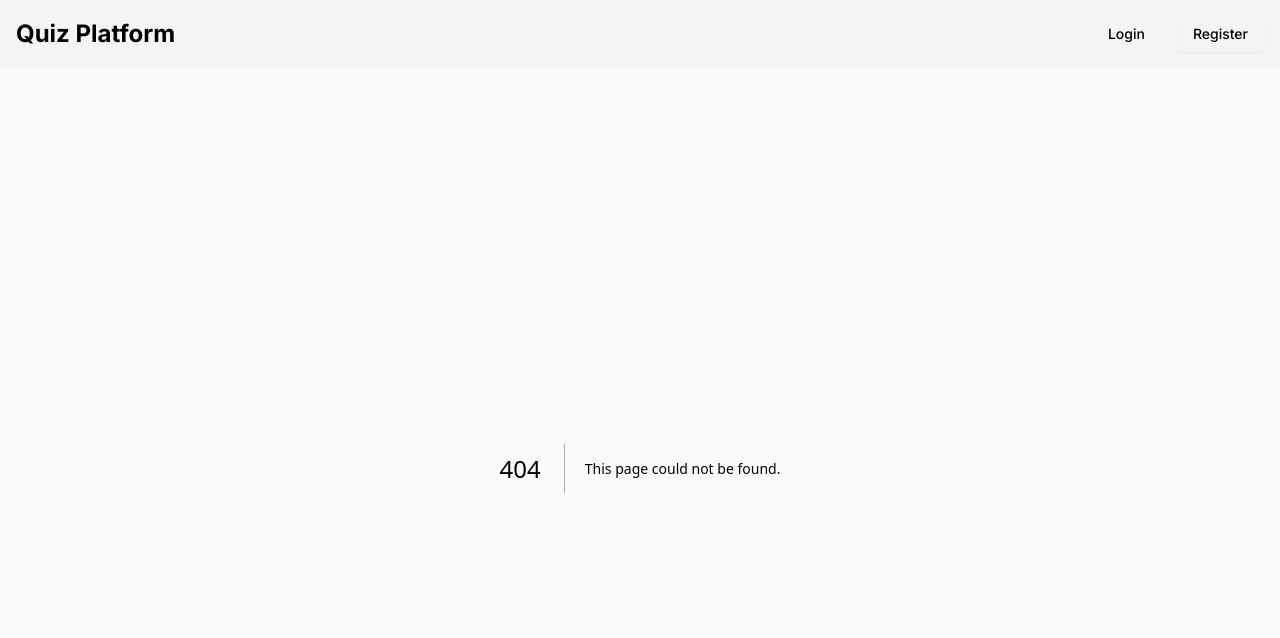
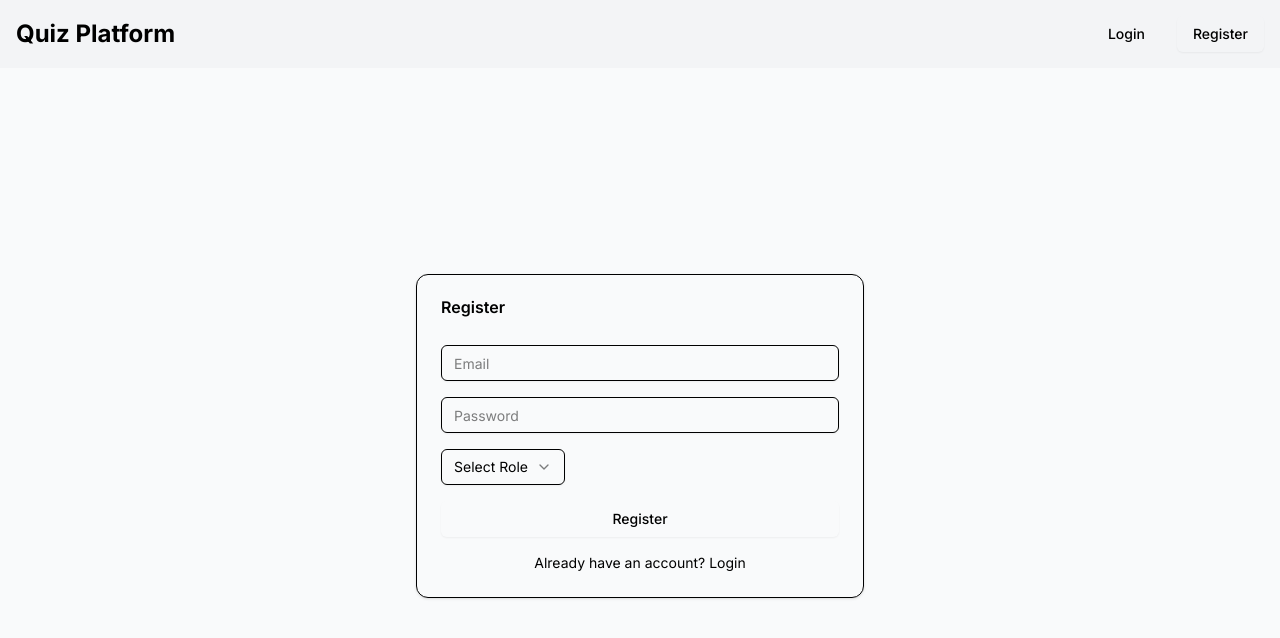
Before and after one commit to deepakdnayak/quiz-platform, a Next.js app: page /auth/register in a window 1280 px wide. Before the commit this address had no page. Shown: the top 638 px of the page. Built offline with nearby package versions, Linux system fonts and the light colour scheme; no server answers.

Commit message:
Added Register

```diff
--- /dev/null
+++ b/src/app/auth/register/page.tsx
@@ -0,0 +1,89 @@
+'use client';
+
+import { useState } from 'react';
+import { useRouter } from 'next/navigation';
+import Link from 'next/link';
+import { Button } from '@/components/ui/button';
+import { Input } from '@/components/ui/input';
+import { Select, SelectContent, SelectItem, SelectTrigger, SelectValue } from '@/components/ui/select';
+import { Card, CardContent, CardHeader, CardTitle } from '@/components/ui/card';
+import { toast } from 'sonner';
+import { register } from '@/lib/api';
+
+export default function RegisterPage() {
+  const router = useRouter();
+  const [email, setEmail] = useState('');
+  const [password, setPassword] = useState('');
+  const [role, setRole] = useState('');
+  const [isLoading, setIsLoading] = useState(false);
+
+  const handleSubmit = async (e: React.FormEvent) => {
+    e.preventDefault();
+    if (!role) {
+      toast.error('Please select a role');
+      return;
+    }
+    setIsLoading(true);
+    try {
+      await register({ email, password, role });
+      toast.success('Registered successfully');
+      router.push('/auth/login');
+    } catch (error: any) {
+      toast.error(error.message);
+    } finally {
+      setIsLoading(false);
+    }
+  };
+
+  return (
+    <div className="flex items-center justify-center min-h-[calc(100vh-64px)]">
+      <Card className="w-full max-w-md">
+        <CardHeader>
+          <CardTitle>Register</CardTitle>
+        </CardHeader>
+        <CardContent>
+          <form onSubmit={handleSubmit} className="space-y-4">
+            <div>
+              <Input
+                type="email"
+                placeholder="Email"
+                value={email}
+                onChange={(e) => setEmail(e.target.value)}
+                required
+              />
+            </div>
+            <div>
+              <Input
+                type="password"
+                placeholder="Password"
+                value={password}
+                onChange={(e) => setPassword(e.target.value)}
+                required
+              />
+            </div>
+            <div>
+              <Select onValueChange={setRole} value={role}>
+                <SelectTrigger>
+                  <SelectValue placeholder="Select Role" />
+                </SelectTrigger>
+                <SelectContent>
+                  <SelectItem value="Student">Student</SelectItem>
+                  <SelectItem value="Instructor">Instructor</SelectItem>
+                </SelectContent>
+              </Select>
+            </div>
+            <Button type="submit" className="w-full bg-primary hover:bg-blue-700" disabled={isLoading}>
+              {isLoading ? 'Registering...' : 'Register'}
+            </Button>
+          </form>
+          <p className="text-center text-sm mt-4">
+            Already have an account?{' '}
+            <Link href="/auth/login" className="text-primary hover:underline">
+              Login
+            </Link>
+          </p>
+        </CardContent>
+      </Card>
+    </div>
+  );
+}
```
